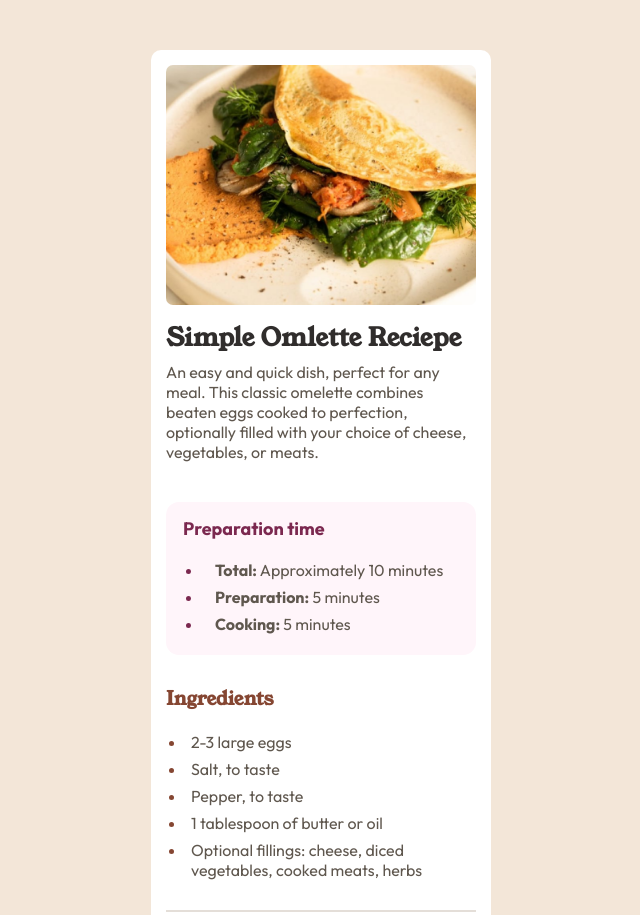
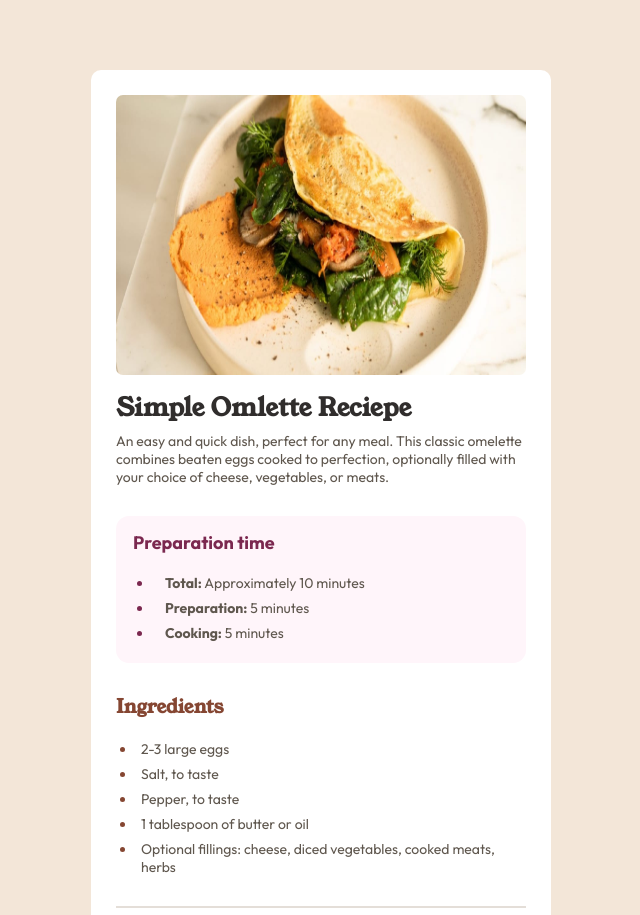
Before and after one commit to somaxo/Recipe, a plain HTML site: page index.html in a window 1280 px wide. Shown: the top 915 px of the page, without its empty margins (319-959 px from the left). Drawn offline with Linux system fonts and the light colour scheme.

Commit message:
made some adjustments on the responsiveness

```diff
--- a/index.html
+++ b/index.html
@@ -7,7 +7,7 @@
     <link rel="stylesheet" href="style.css" />
   </head>
   <body>
-    <div container>
+    <div class="container">
       <!-- Hero section -->
 
       <img
--- a/style.css
+++ b/style.css
@@ -18,37 +18,21 @@
   padding: 0;
   box-sizing: border-box;
 }
+.container{
+  width: 100%;
+/* max-width: 425px; */
+}
+
+img {
+    width: 100vw;
+    height: 25vh;
 
 
-/* img {
-  width: 100vw;
-  height: 25vh;
-  object-fit: cover;
-} */
-
-img {
-    width: 100vw; /* Full viewport width */
-    height: 20vh; /* Full viewport height */
-    object-fit: cover; /* Ensures the image covers the entire space without distortion */
-    display: block; /* Removes extra space below the image */
 }
 
 .big-screen-img{
   display:none;
 }
-/* .content{
-  display: flex;
-  flex-direction: column;
-  justify-content: center;
-  align-self: center;
-  margin: auto;
-  max-width: 300px;
-  background-color: white;
-  border-radius: 10px;
-  padding: 15px;
-
-} */
-
 
 .content,
 ul,
@@ -153,14 +137,12 @@ margin-bottom: 7px;
     margin: 10px 0;
 }
 
+.table-content{
+ display: grid;
+  grid-template-columns: repeat(3, 1fr); /* Creates 3 equal columns */
+  padding: 10px;
 
-.table-content {
-    display: flex;
-    justify-content:space-between; /* Aligns text to both sides */
-    align-items: center; /* Centers text vertically */
-    padding: 10px 0;
 }
-
 hr {
     border: none;
        border: 1px solid hsl(30, 18%, 87%);
@@ -170,24 +152,38 @@ hr {
 .quantity {
     font-weight: bold;
     color: var(--brown);
+    margin-left: 50px;
 }
 
 @media (min-width: 768px){
 body{
   background-color: var(--stone-one);
 }
-.content{
-  display: flex;
+
+.container{
+ display: flex;
   flex-direction: column;
   justify-content: center;
-  align-self: center;
+  align-items: center;
   margin:50px auto;
-  max-width: 340px;
+  width: 500px;
+
+
+}
+
+.content{
+  /* display: flex;
+  flex-direction: column;
+  justify-content: center;
+  align-items: center;
+  margin:50px auto;
+  max-width: 500px; */
   background-color: white;
   border-radius: 10px;
-  padding: 15px;
+  padding: 25px;
+}
 
-}
+
 
 
 img {
@@ -198,10 +194,13 @@ img {
   display:block;
   width: 100%;
   max-width: 100%;
-  height: 30vh;
+  height: 35vh;
   border-radius: 7px;
   margin-bottom: 15px;
 }
 
+p, li{
+  font-size: 14px;
+}
 
 }
```
